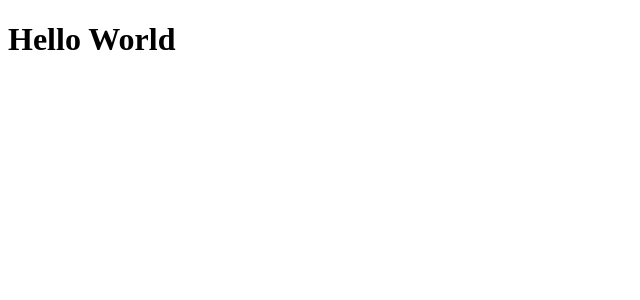
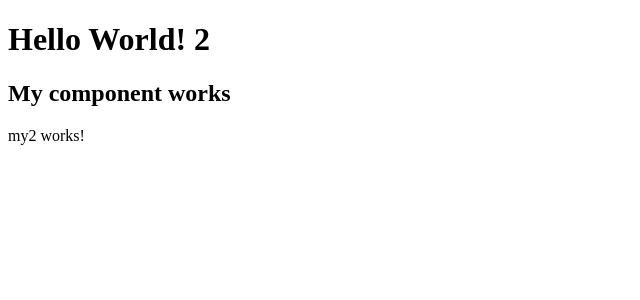
Before and after one commit to NIkitaMunko/ng2, an Angular app: page / in a window 1280 px wide. Shown: the top 300 px of the page, without its empty margins (0-640 px from the left). Built offline with nearby package versions, Linux system fonts and the light colour scheme.

Commit message:
b1l1 - components

```diff
--- a/src/app/app.component.html
+++ b/src/app/app.component.html
@@ -1 +1,4 @@
-<h1>Hello World</h1>
+<h1>Hello World! 2</h1>
+
+<app-my> </app-my>
+<app-my2> </app-my2>
--- /dev/null
+++ b/src/app/my/my.component.html
@@ -0,0 +1,5 @@
+<div>
+  <h2>
+    My component works
+  </h2>
+</div>
--- /dev/null
+++ b/src/app/my2/my2.component.html
@@ -0,0 +1 @@
+<p>my2 works!</p>
```
Also changed, not shown: src/app/app.component.ts (+6 -2 lines), src/app/my/my.component.ts (added, +8 -0 lines), src/app/my2/my2.component.ts (added, +12 -0 lines), src/app/my2/my2.component.css (added), 1 other file (tests, documents, lock files or other folders).
